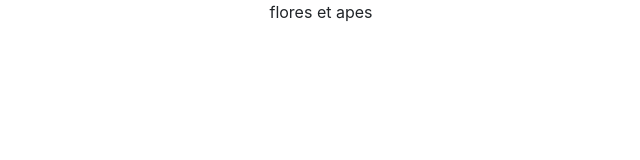
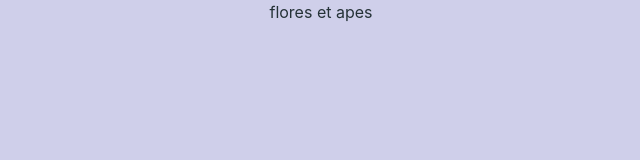
Before and after one commit to thisisalayna/flores-et-apes, a plain HTML site: page index.html in a window 1280 px wide. Shown: the whole page, without its empty margins (319-959 px from the left). Drawn offline with nearby package versions, Linux system fonts and the light colour scheme.

Commit message:
Update index.html

```diff
--- a/index.html
+++ b/index.html
@@ -6,6 +6,10 @@
   <meta name="viewport" content="width=device-width, initial-scale=1">
   <link rel="stylesheet" href="https://maxcdn.bootstrapcdn.com/bootstrap/4.3.1/css/bootstrap.min.css">
   <style>
+  body {
+  background-color:#CFCFEA;
+  color:#253237;
+  }
   #title {
 	text-align:center;
 	color:;
```
